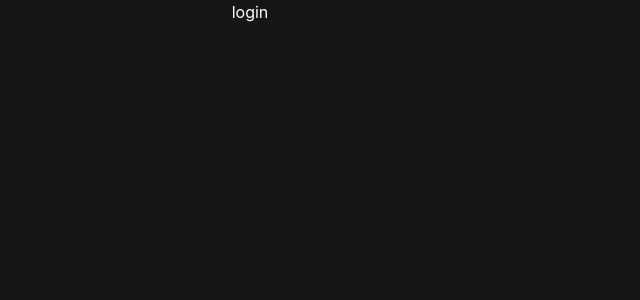
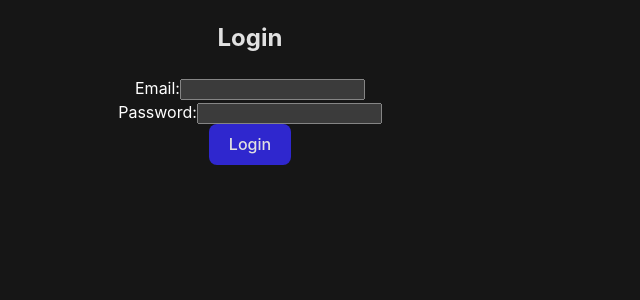
Before and after one commit to erik-sth/ts-react-voting-admin, a React (Vite) app: page /login in a window 1280 px wide. Shown: the top 300 px of the page, without its empty margins (0-640 px from the left). Built offline with nearby package versions, Linux system fonts and the light colour scheme.

Commit message:
Added login register.

```diff
--- a/src/pages/Login.tsx
+++ /dev/null
@@ -1,5 +0,0 @@
-const Login = () => {
-  return <div>login</div>;
-};
-
-export default Login;
--- /dev/null
+++ b/src/pages/LoginForm.tsx
@@ -0,0 +1,71 @@
+import { useState } from "react";
+import apiClient from "../services/api-client";
+import { useNavigate } from "react-router-dom";
+
+interface LoginFormState {
+  email: string;
+  password: string;
+}
+
+const LoginForm = () => {
+  const navigate = useNavigate();
+  const [formData, setFormData] = useState<LoginFormState>({
+    email: "",
+    password: "",
+  });
+
+  const handleChange = (e: React.ChangeEvent<HTMLInputElement>) => {
+    const { name, value } = e.target;
+    setFormData((prevState) => ({
+      ...prevState,
+      [name]: value,
+    }));
+  };
+
+  const handleSubmit = async (e: React.FormEvent) => {
+    e.preventDefault();
+    try {
+      await apiClient.post("/auth", formData);
+    } catch (error: unknown) {
+      if (error instanceof Error) {
+        console.error("Error:", error.message);
+      } else {
+        console.error("Unknown error occurred:", error);
+      }
+    }
+    navigate("/admin");
+  };
+
+  return (
+    <div>
+      <h2>Login</h2>
+      <form onSubmit={handleSubmit}>
+        <div>
+          <label htmlFor="email">Email:</label>
+          <input
+            type="email"
+            id="email"
+            name="email"
+            value={formData.email}
+            onChange={handleChange}
+            required
+          />
+        </div>
+        <div>
+          <label htmlFor="password">Password:</label>
+          <input
+            type="password"
+            id="password"
+            name="password"
+            value={formData.password}
+            onChange={handleChange}
+            required
+          />
+        </div>
+        <button type="submit">Login</button>
+      </form>
+    </div>
+  );
+};
+
+export default LoginForm;
--- /dev/null
+++ b/src/pages/RegisterForm.tsx
@@ -0,0 +1,81 @@
+import React, { useState } from "react";
+import apiClient from "../services/api-client";
+import { useNavigate } from "react-router-dom";
+
+interface RegisterFormState {
+  name: string;
+  email: string;
+  password: string;
+}
+
+const RegisterForm: React.FC = () => {
+  const navigate = useNavigate();
+  const [formData, setFormData] = useState<RegisterFormState>({
+    name: "",
+    email: "",
+    password: "",
+  });
+
+  const handleChange = (e: React.ChangeEvent<HTMLInputElement>) => {
+    const { name, value } = e.target;
+    setFormData((prevState) => ({
+      ...prevState,
+      [name]: value,
+    }));
+  };
+
+  const handleSubmit = async (e: React.FormEvent) => {
+    e.preventDefault();
+    try {
+      await apiClient.post("/user", formData);
+
+      navigate("/admin");
+    } catch (error) {
+      console.error("Error:", (error as Error).message);
+    }
+  };
+
+  return (
+    <div>
+      <h2>Register</h2>
+      <form onSubmit={handleSubmit}>
+        <div>
+          <label htmlFor="name">Name:</label>
+          <input
+            type="text"
+            id="name"
+            name="name"
+            value={formData.name}
+            onChange={handleChange}
+            required
+          />
+        </div>
+        <div>
+          <label htmlFor="email">Email:</label>
+          <input
+            type="email"
+            id="email"
+            name="email"
+            value={formData.email}
+            onChange={handleChange}
+            required
+          />
+        </div>
+        <div>
+          <label htmlFor="password">Password:</label>
+          <input
+            type="password"
+            id="password"
+            name="password"
+            value={formData.password}
+            onChange={handleChange}
+            required
+          />
+        </div>
+        <button type="submit">Register</button>
+      </form>
+    </div>
+  );
+};
+
+export default RegisterForm;
--- a/src/router.tsx
+++ b/src/router.tsx
@@ -1,8 +1,9 @@
 import { lazy } from "react";
 import { createBrowserRouter } from "react-router-dom";
 
+const RegisterForm = lazy(() => import("./pages/RegisterForm"));
 const Voting = lazy(() => import("./pages/Voting"));
-const Login = lazy(() => import("./pages/Login"));
+const Login = lazy(() => import("./pages/LoginForm"));
 const Projects = lazy(() => import("./pages/Projects"));
 const ProjectOverview = lazy(() => import("./pages/ProjectOverview"));
 
@@ -17,6 +18,10 @@ const router = createBrowserRouter([
     element: <Login />,
   },
   {
+    path: "/register",
+    element: <RegisterForm />,
+  },
+  {
     path: "/admin",
     element: <Projects />,
   },
--- a/src/services/api-client.ts
+++ b/src/services/api-client.ts
@@ -2,6 +2,7 @@ import axios from "axios";
 
 const apiClient = axios.create({
   baseURL: "https://bk-b-voting.onrender.com",
+  withCredentials: true,
   params: {},
 });
 
```
